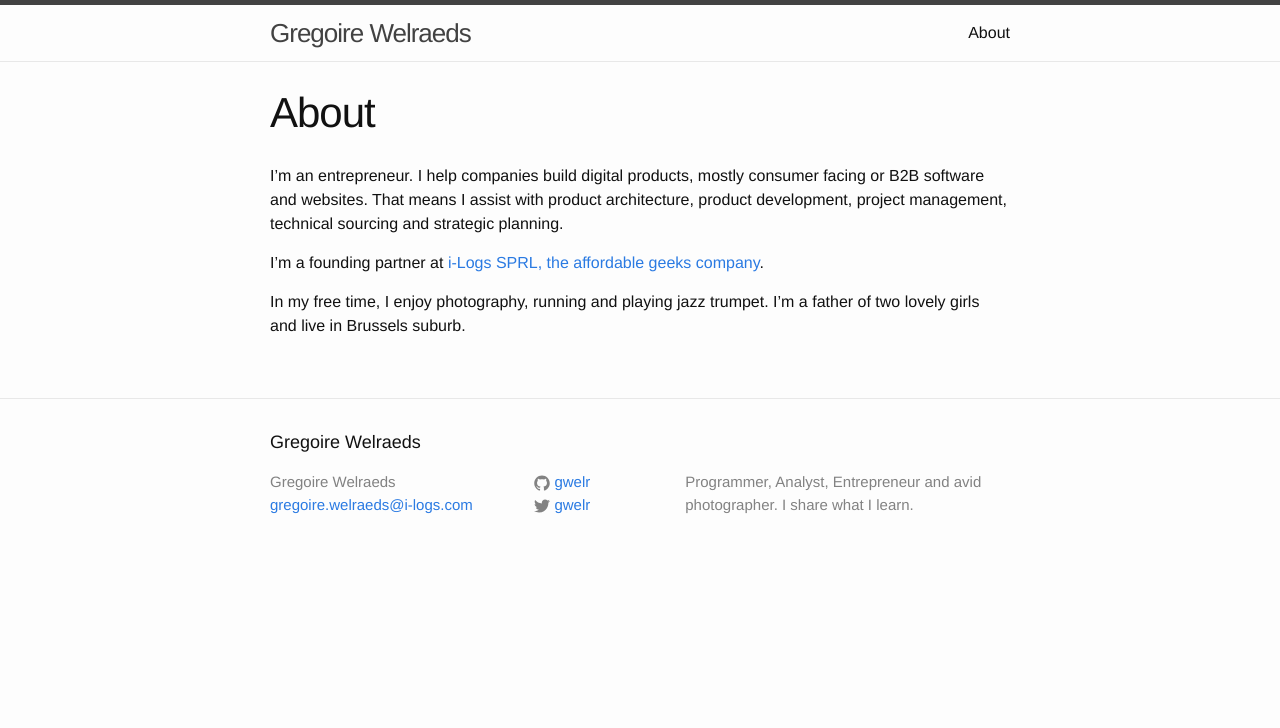
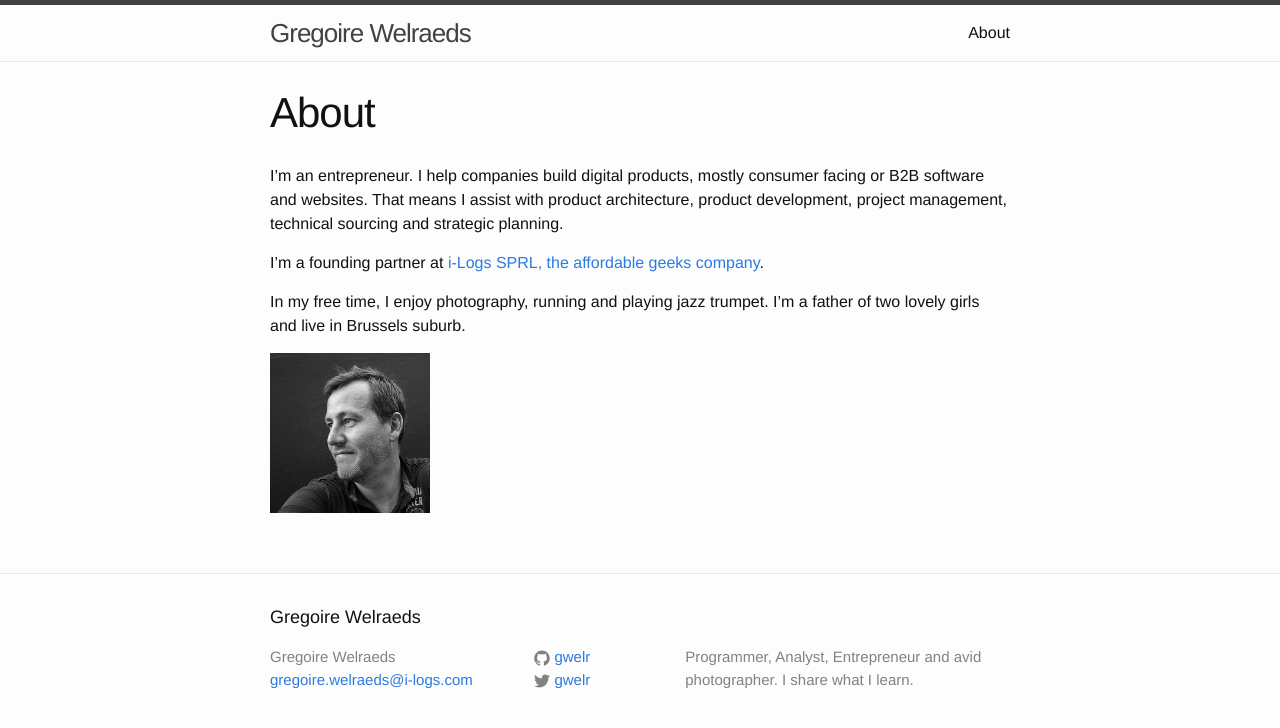
Before and after one commit to gwelr/gwelr.github.io, a Jekyll site: the page built from about.md, in a window 1280 px wide. Shown: the top 728 px of the page. Built offline with Jekyll 4.4.1, drawn with Linux system fonts in a browser that asks for light colours.

Commit message:
added avatar for the about page

```diff
--- a/about.md
+++ b/about.md
@@ -10,3 +10,5 @@ I’m a founding partner at [i-Logs SPRL, the affordable geeks company](http://i
 
 In my free time, I enjoy photography,  running and playing jazz trumpet.
 I'm a father  of two lovely girls and live in Brussels suburb.
+
+![gwelr avatar](/img/avatar.jpg)
```
Also changed, not shown: img/avatar.jpg (added).
